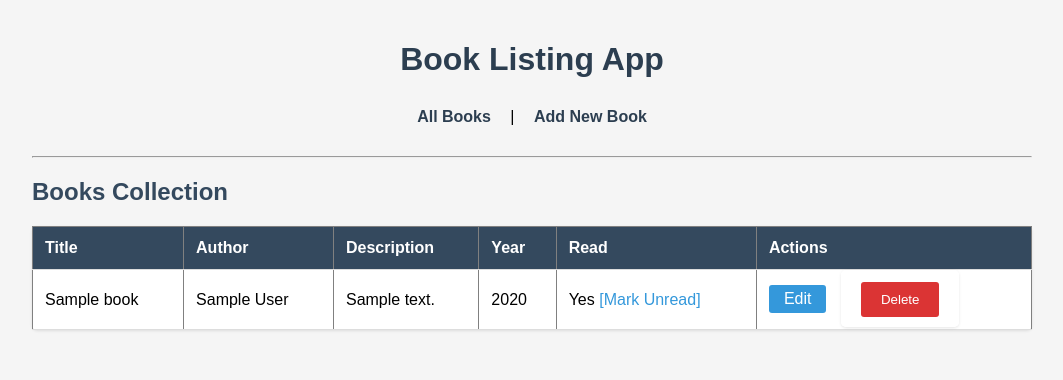
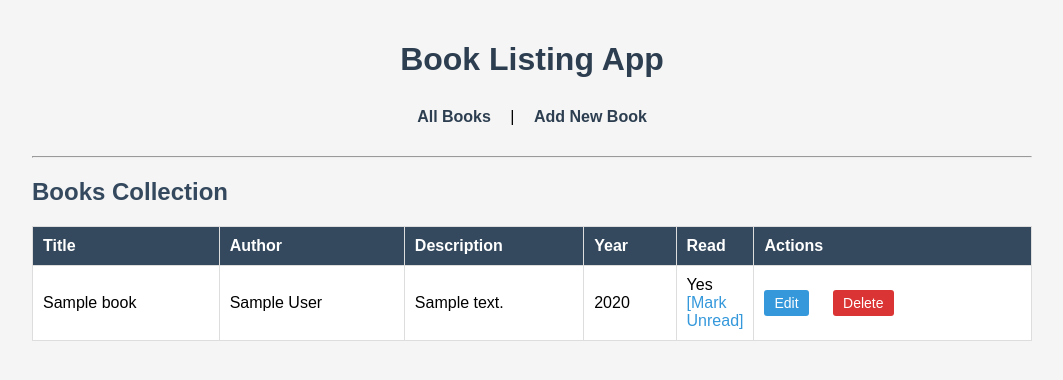
Before and after one commit to masudkazi94/booklist, a Flask app: page / in a window 1280 px wide. Shown: the top 380 px of the page, without its empty margins (108-1171 px from the left). Run offline with Flask 3, Linux system fonts and the light colour scheme; tables that the repository leaves empty hold one stand-in row (values such as "Sample post").

Commit message:
update CSS style sheet and index.html file

```diff
--- a/static/style.css
+++ b/static/style.css
@@ -33,14 +33,12 @@ table {
     width: 100%;
     border-collapse: collapse;
     background: white;
-    border-radius: 5px;
-    box-shadow: 0 1px 3px rgba(0,0,0,0.1);
 }
 
 th, td {
-    padding: 12px;
+    padding: 10px;
+    border: 1px solid #ddd;
     text-align: left;
-    border-bottom: 1px solid #ddd;
 }
 
 th {
@@ -48,11 +46,37 @@ th {
     color: white;
 }
 
+.edit-btn {
+    background: #3498db;
+    color: white;
+    padding: 5px 10px;
+    text-decoration: none;
+    border-radius: 3px;
+    font-size: 14px;
+}
+
+.edit-btn:hover {
+    background: #2980b9;
+}
+
+input[type="submit"] {
+    background: #db3434;
+    color: white;
+    padding: 5px 10px;
+    border: none;
+    border-radius: 3px;
+    cursor: pointer;
+    font-size: 14px;
+}
+
+input[type="submit"]:hover {
+    background: #c82333;
+}
+
 form {
     background: white;
     padding: 20px;
     border-radius: 5px;
-    box-shadow: 0 1px 3px rgba(0,0,0,0.1);
 }
 
 input[type="text"],
@@ -65,15 +89,6 @@ textarea {
     border-radius: 3px;
 }
 
-input[type="submit"] {
-    background: #db3434;
-    color: white;
-    padding: 10px 20px;
-    border: none;
-    border-radius: 3px;
-    cursor: pointer;
-}
-
 a {
     color: #3498db;
     text-decoration: none;
@@ -82,18 +97,3 @@ a {
 a:hover {
     text-decoration: underline;
 }
-
-.edit-btn {
-    display: inline-block;
-    padding: 5px 15px;
-    background: #3498db;
-    color: white;
-    text-decoration: none;
-    border-radius: 3px;
-    margin-right: 10px;
-}
-
-.edit-btn:hover {
-    background: #2980b9;
-    text-decoration: none;
-}
--- a/templates/index.html
+++ b/templates/index.html
@@ -17,9 +17,9 @@
             <tr>
                 <td>{{ book.title }}</td>
                 <td>{{ book.author }}</td>
-                <td>{{ book.desc }}</td>
+                <td style="max-width: 300px; word-wrap: break-word;">{{ book.desc }}</td>
                 <td>{{ book.year }}</td>
-                <td>
+                <td style="width: 6%;">
                     {% if book.read %}
                         Yes
                         <a href="{{ url_for('toggle', id=book.id) }}">[Mark Unread]</a>
@@ -28,7 +28,7 @@
                         <a href="{{ url_for('toggle', id=book.id) }}">[Mark Read]</a>
                     {% endif %}
                 </td>
-                <td>
+                <td >
                     <a href="{{ url_for('edit_book', id=book.id) }}" class="edit-btn">Edit</a>
                     <form action="{{ url_for('delete_book', id=book.id) }}" method="POST" style="display:inline;">
                         <input type="submit" value="Delete" onclick="return confirm('Are you sure?')">
```
